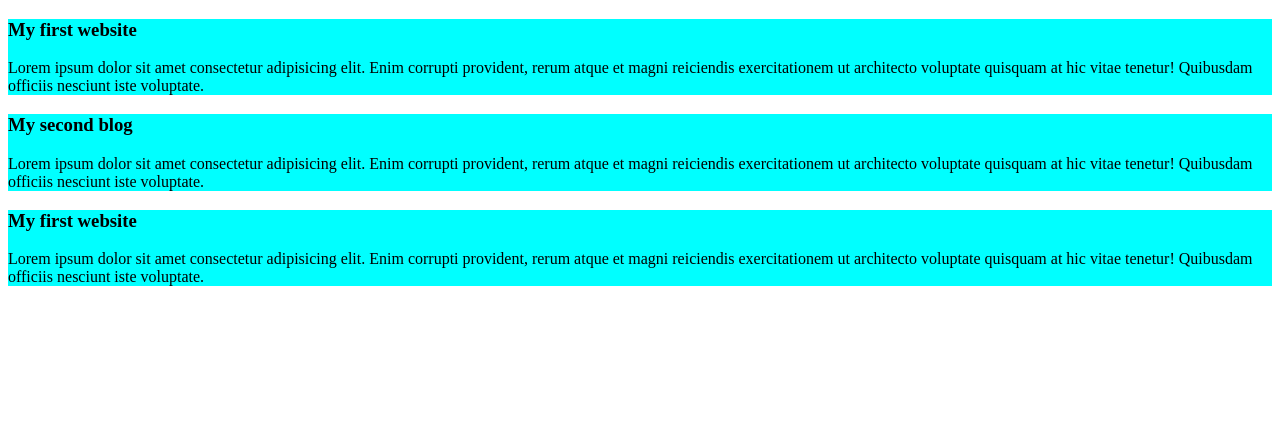
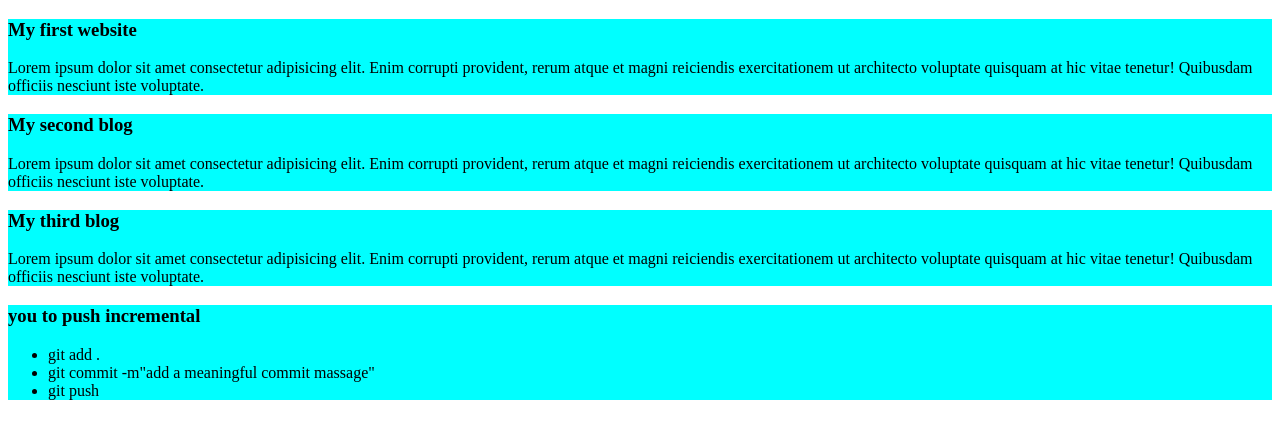
Before and after one commit to Rayhan9900/my-simple-website, a plain HTML site: page index.html in a window 1280 px wide. Drawn offline with Linux system fonts and the light colour scheme.

Commit message:
added a list to push code

```diff
--- a/index.html
+++ b/index.html
@@ -17,8 +17,16 @@
     <p>Lorem ipsum dolor sit amet consectetur adipisicing elit. Enim corrupti provident, rerum atque et magni reiciendis exercitationem ut architecto voluptate quisquam at hic vitae tenetur! Quibusdam officiis nesciunt iste voluptate.</p>
   </div>
   <div>
-    <h3>My first website</h3>
+    <h3>My third blog</h3>
     <p>Lorem ipsum dolor sit amet consectetur adipisicing elit. Enim corrupti provident, rerum atque et magni reiciendis exercitationem ut architecto voluptate quisquam at hic vitae tenetur! Quibusdam officiis nesciunt iste voluptate.</p>
   </div>
+  <div>
+    <h3>you to push incremental</h3>
+    <ul>
+        <li>git add .</li>
+        <li>git commit -m"add a meaningful commit massage"</li>
+        <li>git push </li>
+    </ul>
+</div>
 </body>
 </html>
```
